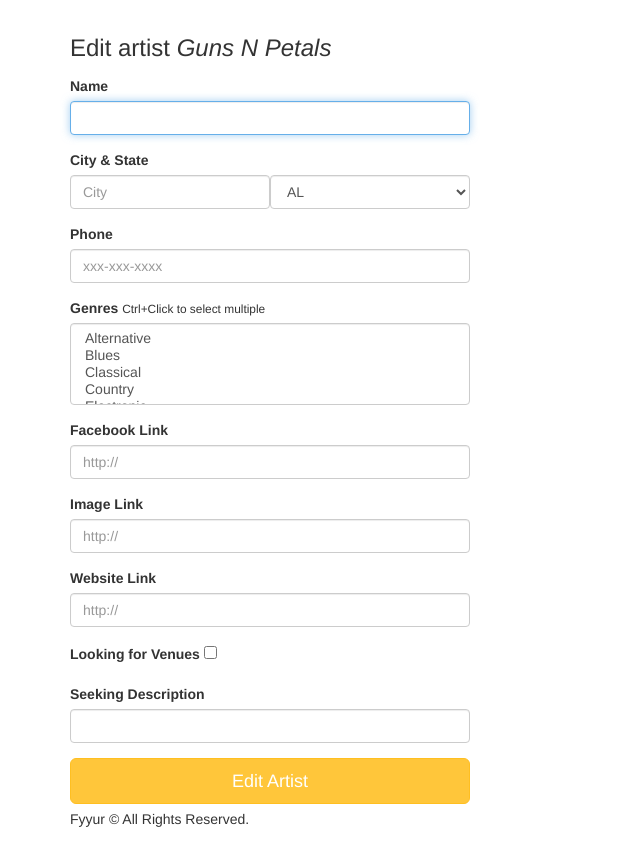
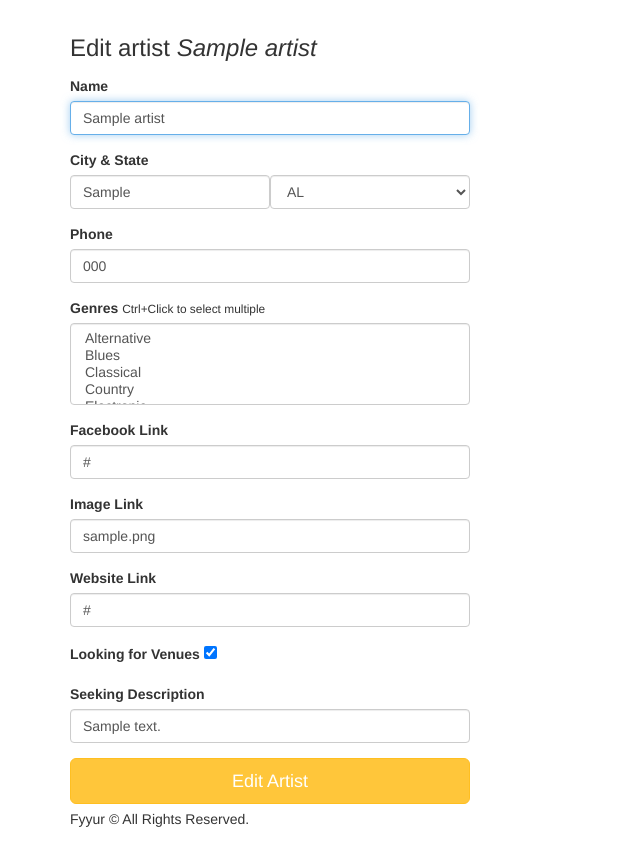
Before and after one commit to Eric-Yuxuan/project-1-Fyyur, a Flask app: page /artists/1/edit in a window 1280 px wide. Shown: the part 60-904 px from the top of the page, without its empty margins (0-640 px from the left). Run offline with Flask 2, Linux system fonts and the light colour scheme; tables that the repository leaves empty hold one stand-in row (values such as "Sample post"); some libraries are stand-ins or nearby versions.

Commit message:
finished edit venues and edit artists function

```diff
--- a/app.py
+++ b/app.py
@@ -48,12 +48,6 @@ class Venue(db.Model):
   website = db.Column(db.String(120))
   seeking_talent = db.Column(db.Boolean)
   seeking_description = db.Column(db.String(120))
-  # upcoming_shows = db.Column(postgresql.ARRAY(Dictionary))
-  # upcoming_shows = db.relationship("Artist", secondary="show_infos", backref=db.backref("venues"))
-  # upcoming_shows_count = db.Column(db.Integer)
-  # past_shows = db.relationship("Artist", secondary = "show_info")
-  # past_shows_count = db.Column(db.Integer)
-  # artist = db.relationship("show_info", back_populates="venue")
 
 class Artist(db.Model):
   __tablename__ = 'Artist'
@@ -71,10 +65,6 @@ class Artist(db.Model):
   website = db.Column(db.String(120))
   seeking_venue = db.Column(db.Boolean)
   seeking_description = db.Column(db.String(500))
-  # upcoming_shows = db.relationship("Venue", secondary="show_infos")
-  # past_shows_count = db.Column(db.Integer)
-  # upcoming_shows_count = db.Column(db.Integer)
-  # venue = db.relationship("show_info", back_populates="artist")
 
 # TODO Implement Show and Artist models, and complete all model relationships and properties, as a database migration.
 class show_info(db.Model):
@@ -83,11 +73,6 @@ class show_info(db.Model):
   venue_id = db.Column(db.Integer, db.ForeignKey('Venue.id'))
   artist_id = db.Column(db.Integer, db.ForeignKey('Artist.id'))
   start_time = db.Column('start_time', db.DateTime)
-  # artist = db.relationship("Artist", back_populates="venue")
-  # venue = db.relationship("Venue", back_populates="artist")
-# show_infos = db.Table('show_infos', db.Column('start_time', db.DateTime),
-#   db.Column("venue_id", db.Integer, db.ForeignKey('Venue.id'), primary_key=True),
-#   db.Column("artist_id", db.Integer, db.ForeignKey('Artist.id'), primary_key=True))
 
 
 #----------------------------------------------------------------------------#
@@ -176,7 +161,6 @@ def show_venue(venue_id):
       "artist_name": artist.name,
       "artist_image_link": artist.image_link,
       "start_time": show.start_time.strftime("%A %B, %d %Y at %I:%M %p")})
-      # pass  Tuesday May, 21, 2019 at 9:30PM
     else:
       upcoming += 1
       artist = Artist.query.get(show.artist_id)
@@ -226,10 +210,22 @@ def create_venue_submission():
 def delete_venue(venue_id):
   # TODO: Complete this endpoint for taking a venue_id, and using
   # SQLAlchemy ORM to delete a record. Handle cases where the session commit could fail.
-
+  error = False
+  try:
+    Venue.query.filter_by(id = venue_id).delete()
+    db.session.commit()
+  except:
+    db.session.rollback()
+    error = True
+  finally:
+    db.session.close()
+  if error:
+    flash('An error occured. Venue ' + request.form['name'] + ' could not be delete.')
+  else:
+    flash('Venue ' + request.form['name'] + ' was successfully deleted!')
   # BONUS CHALLENGE: Implement a button to delete a Venue on a Venue Page, have it so that
   # clicking that button delete it from the db then redirect the user to the homepage
-  return None
+  return render_template('pages/home.html')
 
 #  Artists
 #  ----------------------------------------------------------------
@@ -274,7 +270,6 @@ def show_artist(artist_id):
       "venue_name": venue.name,
       "venue_image_link": venue.image_link,
       "start_time": show.start_time.strftime("%A %B, %d %Y at %I:%M %p")})
-      # pass  Tuesday May, 21, 2019 at 9:30PM
     else:
       upcoming += 1
       venue = Venue.query.get(show.venue_id)
@@ -291,53 +286,97 @@ def show_artist(artist_id):
 @app.route('/artists/<int:artist_id>/edit', methods=['GET'])
 def edit_artist(artist_id):
   form = ArtistForm()
-  artist={
-    "id": 4,
-    "name": "Guns N Petals",
-    "genres": ["Rock n Roll"],
-    "city": "San Francisco",
-    "state": "CA",
-    "phone": "326-123-5000",
-    "website": "https://www.gunsnpetalsband.com",
-    "facebook_link": "https://www.facebook.com/GunsNPetals",
-    "seeking_venue": True,
-    "seeking_description": "Looking for shows to perform at in the San Francisco Bay Area!",
-    "image_link": "https://images.unsplash.com/photo-1549213783-8284d0336c4f?ixlib=rb-1.2.1&ixid=eyJhcHBfaWQiOjEyMDd9&auto=format&fit=crop&w=300&q=80"
-  }
   # TODO: populate form with fields from artist with ID <artist_id>
-  return render_template('forms/edit_artist.html', form=form, artist=artist)
+  artist = Artist.query.get(artist_id)
+  form.name.data = artist.name
+  form.city.data = artist.city
+  form.state.data = artist.state
+  form.phone.data = artist.phone
+  form.genres.data = artist.genres
+  form.facebook_link.data = artist.facebook_link
+  form.image_link.data = artist.image_link
+  form.website_link.data = artist.website
+  form.seeking_venue.data = artist.seeking_venue
+  form.seeking_description.data = artist.seeking_description
+  return render_template('forms/edit_artist.html', form=form, artist=Artist.query.get(artist_id))
 
 @app.route('/artists/<int:artist_id>/edit', methods=['POST'])
 def edit_artist_submission(artist_id):
   # TODO: take values from the form submitted, and update existing
   # artist record with ID <artist_id> using the new attributes
-
+  error = False
+  try:
+    form = ArtistForm()
+    artist = Artist.query.get(artist_id)
+    artist.name = form.name.data
+    artist.city = form.city.data
+    artist.state = form.state.data
+    artist.phone = form.phone.data
+    artist.genres = form.genres.data
+    artist.facebook_link = form.facebook_link.data
+    artist.image_link = form.image_link.data
+    artist.website = form.website_link.data
+    artist.seeking_venue = form.seeking_venue.data
+    artist.seeking_description = form.seeking_description.data
+    db.session.commit()
+  except:
+    db.session.rollback()
+    error = True
+  finally:
+    db.session.close()
+  if error:
+    flash('An error occurred. Artist ' + form.name.data + ' could not be edited.')
+  else:
+    flash('Artist ' + form.name.data + ' was successfully edited!')
   return redirect(url_for('show_artist', artist_id=artist_id))
 
 @app.route('/venues/<int:venue_id>/edit', methods=['GET'])
 def edit_venue(venue_id):
   form = VenueForm()
-  venue={
-    "id": 1,
-    "name": "The Musical Hop",
-    "genres": ["Jazz", "Reggae", "Swing", "Classical", "Folk"],
-    "address": "1015 Folsom Street",
-    "city": "San Francisco",
-    "state": "CA",
-    "phone": "123-123-1234",
-    "website": "https://www.themusicalhop.com",
-    "facebook_link": "https://www.facebook.com/TheMusicalHop",
-    "seeking_talent": True,
-    "seeking_description": "We are on the lookout for a local artist to play every two weeks. Please call us.",
-    "image_link": "https://images.unsplash.com/photo-1543900694-133f37abaaa5?ixlib=rb-1.2.1&ixid=eyJhcHBfaWQiOjEyMDd9&auto=format&fit=crop&w=400&q=60"
-  }
   # TODO: populate form with values from venue with ID <venue_id>
-  return render_template('forms/edit_venue.html', form=form, venue=venue)
+  venue=Venue.query.get(venue_id)
+  form.name.data = venue.name
+  form.address.data = venue.address
+  form.city.data = venue.city
+  form.state.data = venue.state
+  form.phone.data = venue.phone
+  form.genres.data = venue.genres
+  form.facebook_link.data = venue.facebook_link
+  form.image_link.data = venue.image_link
+  form.website_link.data = venue.website
+  form.seeking_talent.data = venue.seeking_talent
+  form.seeking_description.data = venue.seeking_description
+  return render_template('forms/edit_venue.html', form=form, venue=Venue.query.get(venue_id))
 
 @app.route('/venues/<int:venue_id>/edit', methods=['POST'])
 def edit_venue_submission(venue_id):
   # TODO: take values from the form submitted, and update existing
   # venue record with ID <venue_id> using the new attributes
+  error = False
+  try:
+    form = VenueForm()
+    venue = Venue.query.get(venue_id)
+    venue.name = form.name.data
+    venue.address = form.address.data
+    venue.city = form.city.data
+    venue.state = form.state.data
+    venue.phone = form.phone.data
+    venue.genres = form.genres.data
+    venue.facebook_link = form.facebook_link.data
+    venue.image_link = form.image_link.data
+    venue.website = form.website_link.data
+    venue.seeking_talent = form.seeking_talent.data
+    venue.seeking_description = form.seeking_description.data
+    db.session.commit()
+  except:
+    db.session.rollback()
+    error = True
+  finally:
+    db.session.close()
+  if error:
+    flash('An error occurred. Venue ' + form.name.data + ' could not be edited.')
+  else:
+    flash('Venue ' + form.name.data + ' was successfully edited!')
   return redirect(url_for('show_venue', venue_id=venue_id))
 
 #  Create Artist
--- a/templates/pages/show_venue.html
+++ b/templates/pages/show_venue.html
@@ -76,5 +76,7 @@
 </section>
 
 <a href="/venues/{{ venue.id }}/edit"><button class="btn btn-primary btn-lg">Edit</button></a>
+&nbsp;&nbsp;&nbsp;
+<a href="/venues/{{ venue.id }}"><button class="btn btn-primary btn-lg" data-id="{{ venue.id }}">Delete</button></a>
 
 {% endblock %}
```
